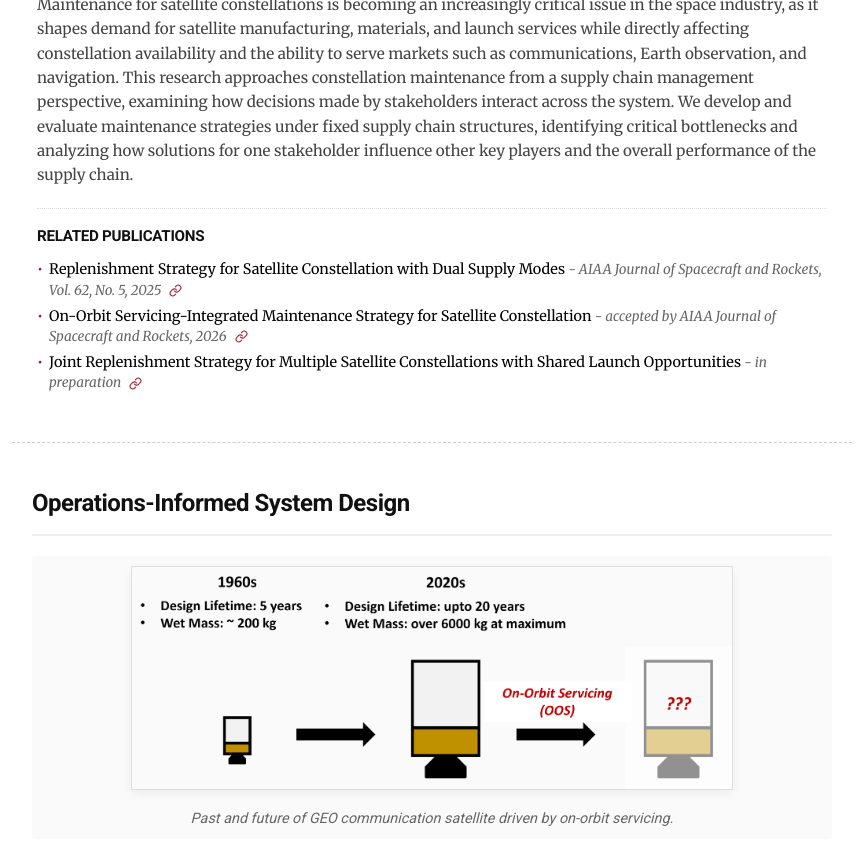
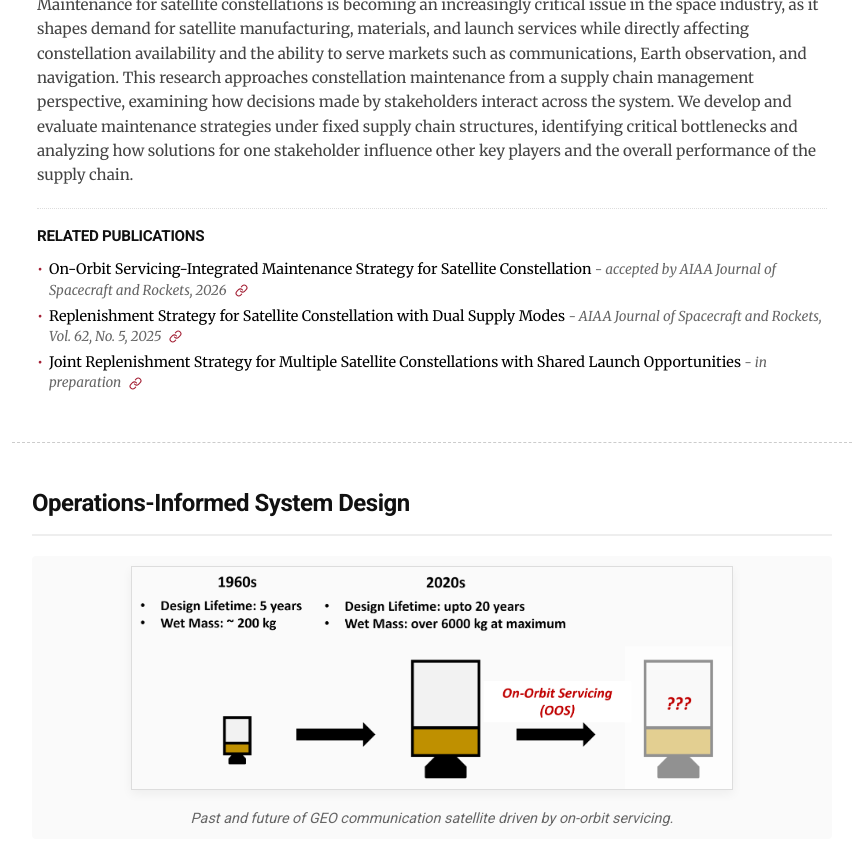
Before and after one commit to jaewoo-space/jaewoo-space.github.io, a Jekyll site: the page built from research.md, in a window 1280 px wide and 900 px high, scrolled down 1444 px. Shown: the top 865 px of the window, without its empty margins (208-1071 px from the left). Built offline with Jekyll 4.4.1, drawn with Linux system fonts in a browser that asks for light colours.

Commit message:
260702 updates

```diff
--- a/_data/publications.yml
+++ b/_data/publications.yml
@@ -84,13 +84,13 @@
   type: "preprint"
 
 - title: "Reinforcement Learning-Based Architecture Design Optimization of Large Space Systems with On-Orbit Servicing"
-  authors: "<b>Kim, J.</b>, Ahn, J., and Choi, J."
+  authors: "<b>Kim, J.</b>, Ahn, J., and <u>Choi, J.</u>"
   venue: "in preparation"
   year: 2026
   type: "preprint"
 
 - title: "Cooperative Ground and Space Sensors Tasking for Emergency Collision Events"
-  authors: "<b>Kim, J.</b>, Song, M., Yu, J., Choi, E. J., Kam, H., Jo, J., and Ahn, J."
+  authors: "<b>Kim, J.</b>, Song, M., Yu, J., Choi, E. J., Kam, H., Jo, J., and <u>Ahn, J.</u>"
   venue: "in preparation"
   year: 2026
   type: "preprint"
--- a/_data/research.yml
+++ b/_data/research.yml
@@ -3,8 +3,8 @@
   caption: "Overview of various maintenance strategies for satellite mega-constellation."
   description: "Maintenance for satellite constellations is becoming an increasingly critical issue in the space industry, as it shapes demand for satellite manufacturing, materials, and launch services while directly affecting constellation availability and the ability to serve markets such as communications, Earth observation, and navigation. This research approaches constellation maintenance from a supply chain management perspective, examining how decisions made by stakeholders interact across the system. We develop and evaluate maintenance strategies under fixed supply chain structures, identifying critical bottlenecks and analyzing how solutions for one stakeholder influence other key players and the overall performance of the supply chain."
   related_papers:
+    - "On-Orbit Servicing-Integrated Maintenance Strategy for Satellite Constellation"
     - "Replenishment Strategy for Satellite Constellation with Dual Supply Modes"
-    - "On-Orbit Servicing-Integrated Maintenance Strategy for Satellite Constellation"
     - "Joint Replenishment Strategy for Multiple Satellite Constellations with Shared Launch Opportunities"
 
 - title: "Operations-Informed System Design"
```
